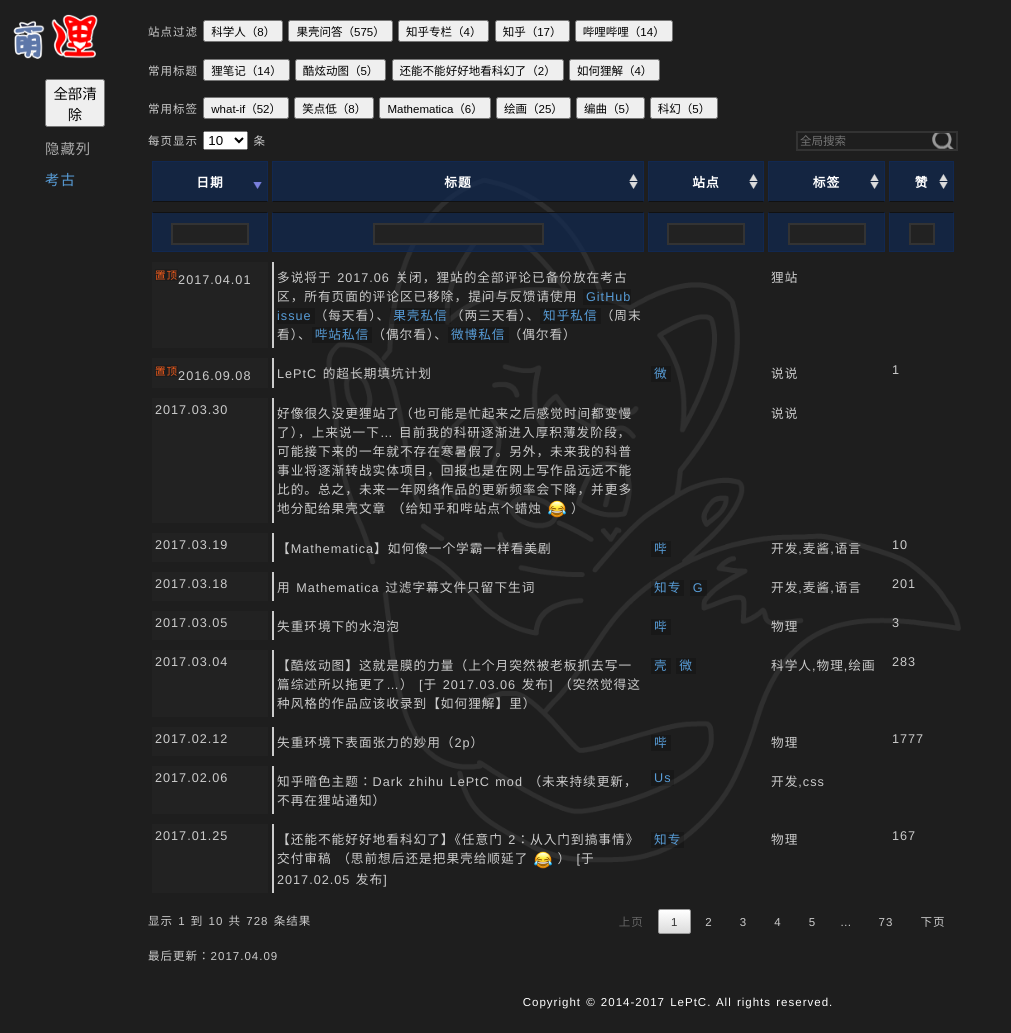
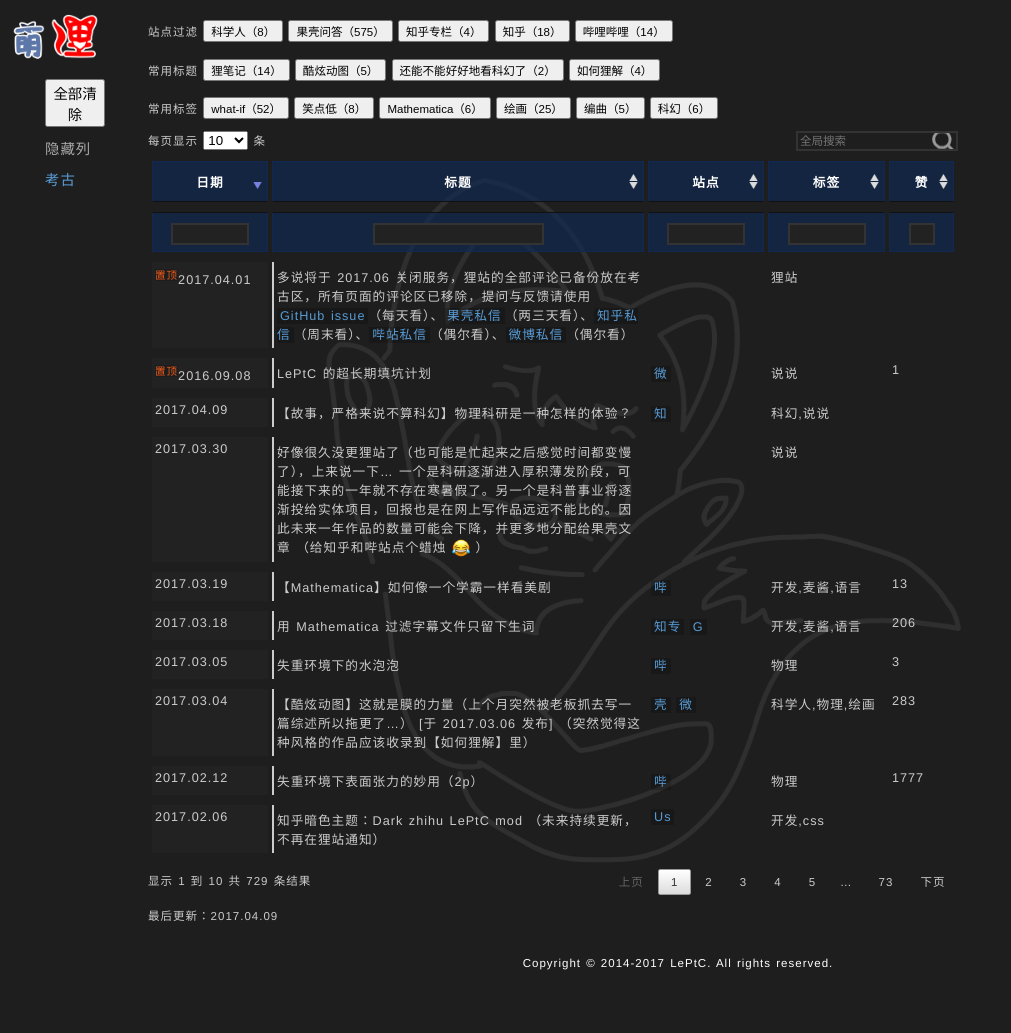
Before and after one commit to LePtC/LePtC.github.io, a Jekyll site: the page built from index.html, in a window 1280 px wide and 1033 px high. Shown: the whole window, without its empty margins (0-1011 px from the left). Built offline with Jekyll 4.4.1, drawn with Linux system fonts in a browser that asks for light colours; Markdown is read by kramdown in place of the engine named in the settings; comment, search, counter and statistics services are not loaded.

Commit message:
update index

```diff
--- a/index.html
+++ b/index.html
@@ -149,7 +149,7 @@
 <button type="button" onclick="inject('标签','科学人')">科学人（8）</button>
 <button type="button" onclick="inject('站点','壳问')">果壳问答（575）</button>
 <button type="button" onclick="inject('站点','知专')">知乎专栏（4）</button>
-<button type="button" onclick="inject('站点','知')">知乎（17）</button>
+<button type="button" onclick="inject('站点','知')">知乎（18）</button>
 <button type="button" onclick="inject('站点','哔')">哔哩哔哩（14）</button>
 </p>
 
@@ -166,7 +166,7 @@
 <button type="button" onclick="inject('标签','麦酱')">Mathematica（6）</button>
 <button type="button" onclick="inject('标签','绘画')">绘画（25）</button>
 <button type="button" onclick="inject('标签','编曲')">编曲（5）</button>
-<button type="button" onclick="inject('标签','科幻')">科幻（5）</button>
+<button type="button" onclick="inject('标签','科幻')">科幻（6）</button>
 </p>
 
 </div>
@@ -209,26 +209,31 @@
 <td>知专</td>
 <td>物理</td><td></td></tr> -->
 
+<tr><td>2017.04.09</td>
+  <td>【故事，严格来说不算科幻】物理科研是一种怎样的体验？</td>
+<td><a href="https://www.zhihu.com/question/47529322/answer/156205267">知</a></td>
+<td>科幻,说说</td><td></td></tr>
+
 <tr><td><sup>置顶</sup>2017.04.01</td>
-  <td>多说将于 2017.06 关闭，狸站的全部评论已备份放在考古区，所有页面的评论区已移除，提问与反馈请使用 <a href="https://github.com/LePtC/LePtC.github.io/issues">GitHub issue</a>（每天看）、<a href="http://www.guokr.com/i/1585771774/">果壳私信</a>（两三天看）、<a href="https://www.zhihu.com/people/leptc/activities">知乎私信</a>（周末看）、<a href="http://space.bilibili.com/2654670/">哔站私信</a>（偶尔看）、<a href="http://weibo.com/u/1045122993">微博私信</a>（偶尔看）</td>
+  <td>多说将于 2017.06 关闭服务，狸站的全部评论已备份放在考古区，所有页面的评论区已移除，提问与反馈请使用 <a href="https://github.com/LePtC/LePtC.github.io/issues">GitHub issue</a>（每天看）、<a href="http://www.guokr.com/i/1585771774/">果壳私信</a>（两三天看）、<a href="https://www.zhihu.com/people/leptc/activities">知乎私信</a>（周末看）、<a href="http://space.bilibili.com/2654670/">哔站私信</a>（偶尔看）、<a href="http://weibo.com/u/1045122993">微博私信</a>（偶尔看）</td>
 <td></td>
 <td>狸站</td><td></td></tr>
 
 <tr><td>2017.03.30</td>
-  <td>好像很久没更狸站了（也可能是忙起来之后感觉时间都变慢了），上来说一下… 目前我的科研逐渐进入厚积薄发阶段，可能接下来的一年就不存在寒暑假了。另外，未来我的科普事业将逐渐转战实体项目，回报也是在网上写作品远远不能比的。总之，未来一年网络作品的更新频率会下降，并更多地分配给果壳文章 （给知乎和哔站点个蜡烛 <img src="img/xcry.png" alt="[笑 cry]"> ）</td>
+  <td>好像很久没更狸站了（也可能是忙起来之后感觉时间都变慢了），上来说一下… 一个是科研逐渐进入厚积薄发阶段，可能接下来的一年就不存在寒暑假了。另一个是科普事业将逐渐投给实体项目，回报也是在网上写作品远远不能比的。因此未来一年作品的数量可能会下降，并更多地分配给果壳文章 （给知乎和哔站点个蜡烛 <img src="img/xcry.png" alt="[笑 cry]"> ）</td>
 <td></td>
 <td>说说</td><td></td></tr>
 
 <tr><td>2017.03.19</td>
   <td>【Mathematica】如何像一个学霸一样看美剧</td>
 <td><a href="http://www.bilibili.com/video/av9259329">哔</a></td>
-<td>开发,麦酱,语言</td><td>10</td></tr>
+<td>开发,麦酱,语言</td><td>13</td></tr>
 
 <tr><td>2017.03.18</td>
   <td>用 Mathematica 过滤字幕文件只留下生词</td>
 <td><a href="https://zhuanlan.zhihu.com/p/25854872">知专</a>
   <a href="https://github.com/LePtC/MaticaGuokr/tree/master/201703">G</a></td>
-<td>开发,麦酱,语言</td><td>201</td></tr>
+<td>开发,麦酱,语言</td><td>206</td></tr>
 
 <tr><td>2017.03.05</td>
   <td>失重环境下的水泡泡</td>
```
